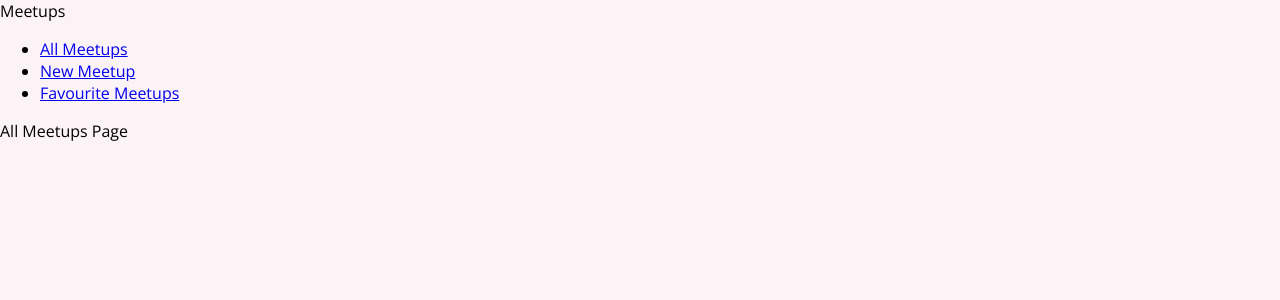
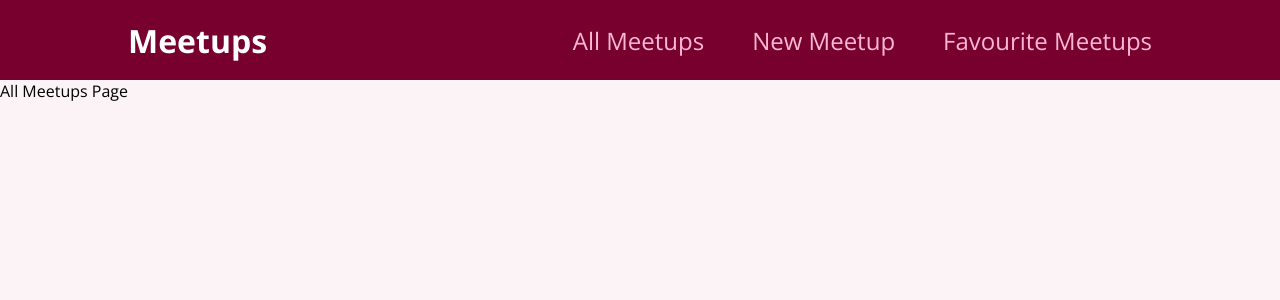
Before and after one commit to startswithzed/i-react-now, a React (Vite) app: page / in a window 1280 px wide. Shown: the top 300 px of the page. Built offline with nearby package versions, Linux system fonts and the light colour scheme.

Commit message:
feat(nav): add styling to navigation bar

```diff
--- a/src/components/layout/MainNavigation.jsx
+++ b/src/components/layout/MainNavigation.jsx
@@ -1,8 +1,9 @@
 import { Link } from 'react-router-dom'
+import NavigationStyles from './MainNavigation.module.css'
 
 function MainNavigation() {
-  return <header>
-    <div>Meetups</div>
+  return <header className={NavigationStyles.header}>
+    <div className={NavigationStyles.logo}>Meetups</div>
     <nav>
       <ul>
         <li>
--- /dev/null
+++ b/src/components/layout/MainNavigation.module.css
@@ -0,0 +1,47 @@
+.header {
+  width: 100%;
+  height: 5rem;
+  display: flex;
+  align-items: center;
+  justify-content: space-between;
+  background-color: #77002e;
+  padding: 0 10%;
+}
+
+.logo {
+  font-size: 2rem;
+  color: white;
+  font-weight: bold;
+}
+
+.header ul {
+  list-style: none;
+  margin: 0;
+  padding: 0;
+  display: flex;
+  align-items: baseline;
+}
+
+.header li {
+  margin-left: 3rem;
+}
+
+.header a {
+  text-decoration: none;
+  font-size: 1.5rem;
+  color: #fcb8d2;
+}
+
+.header a:hover,
+.header a:active,
+.header a.active {
+  color: white;
+}
+
+.badge {
+  background-color: #cc2062;
+  color: white;
+  border-radius: 12px;
+  padding: 0 1rem;
+  margin-left: 0.5rem;
+}
```
